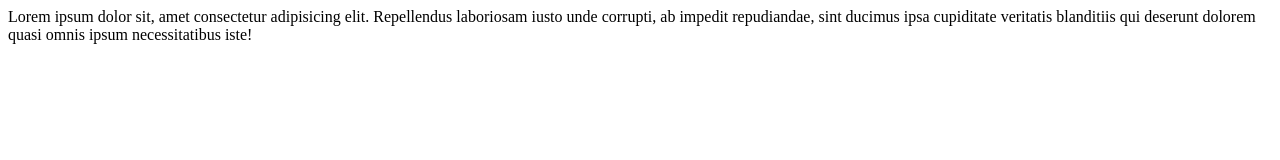
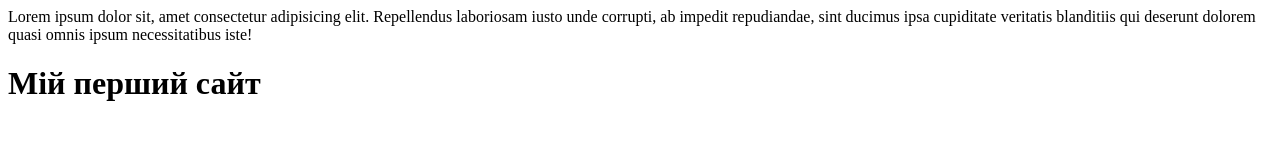
Before and after one commit to maksmits/myproject, a plain HTML site: page index.html in a window 1280 px wide. Drawn offline with Linux system fonts and the light colour scheme.

Commit message:
Добавив перший заголовок з збільшеним шрифтом

```diff
--- a/index.html
+++ b/index.html
@@ -9,7 +9,7 @@
     <p>
         Lorem ipsum dolor sit, amet consectetur adipisicing elit. Repellendus laboriosam iusto unde corrupti, ab impedit repudiandae, sint ducimus ipsa cupiditate veritatis blanditiis qui deserunt dolorem quasi omnis ipsum necessitatibus iste!
     </p>
-    <h1></h1>
+    <h1><font=20>Мій перший сайт</h1>
     <h2></h2>
     <h3></h3>
     <h4></h4>
```
